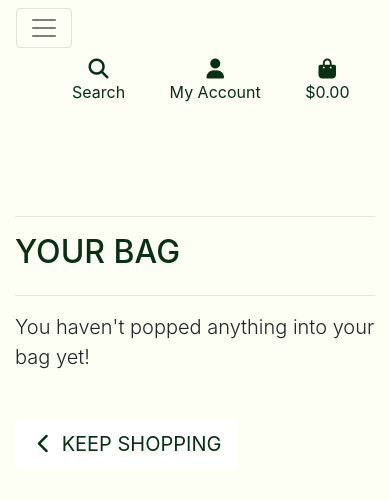
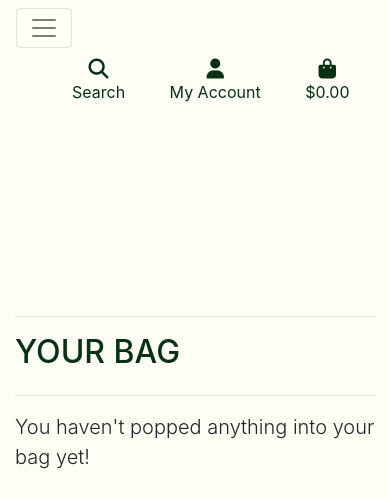
Before and after one commit to bethanyalicehall/e-commerce-ms4, a Django app: page /bag/ in a window 390 px wide. Shown: the top 500 px of the page. Run offline with Django 3.2, Linux system fonts and the light colour scheme; some libraries are stand-ins or nearby versions.

Commit message:
Updated media queries for header container

```diff
--- a/static/css/base.css
+++ b/static/css/base.css
@@ -302,7 +302,7 @@ input[name='q']::placeholder {
 /* pad the top a bit when navbar is collapsed on mobile */
 @media (max-width: 991px) {
     .header-container {
-        padding-top: 116px;
+        padding-top: 200px;
     }
 
     body {
@@ -312,7 +312,7 @@ input[name='q']::placeholder {
 
 @media (max-width: 441px) {
     .header-container {
-        padding-top: 200px;
+        padding-top: 300px;
     }
 
     body {
```
